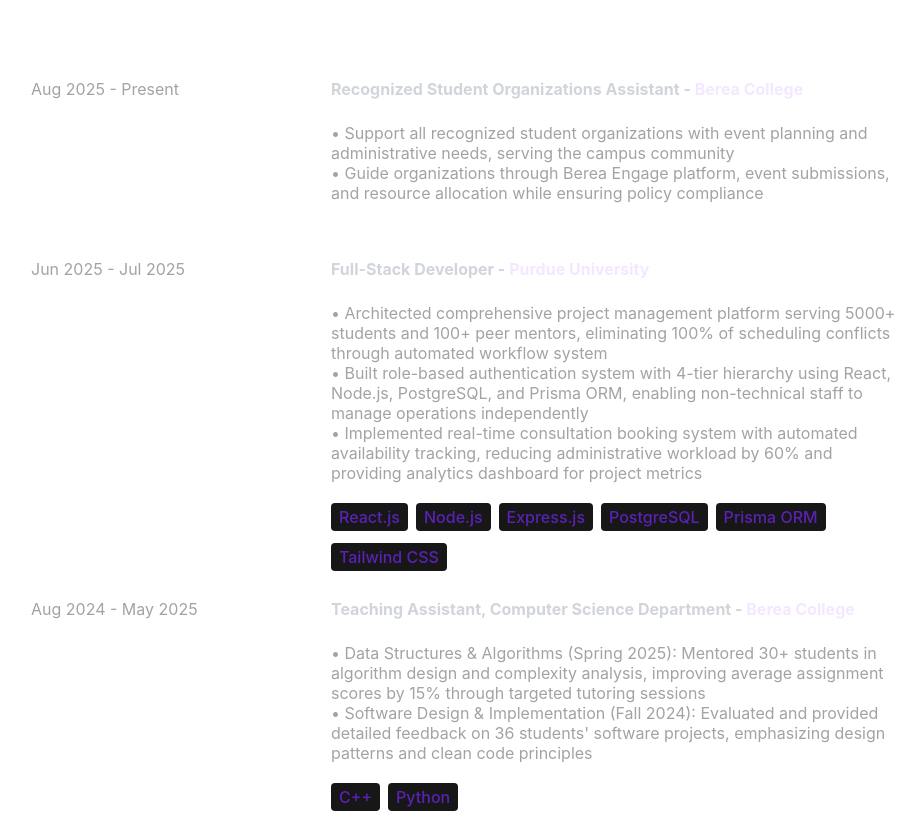
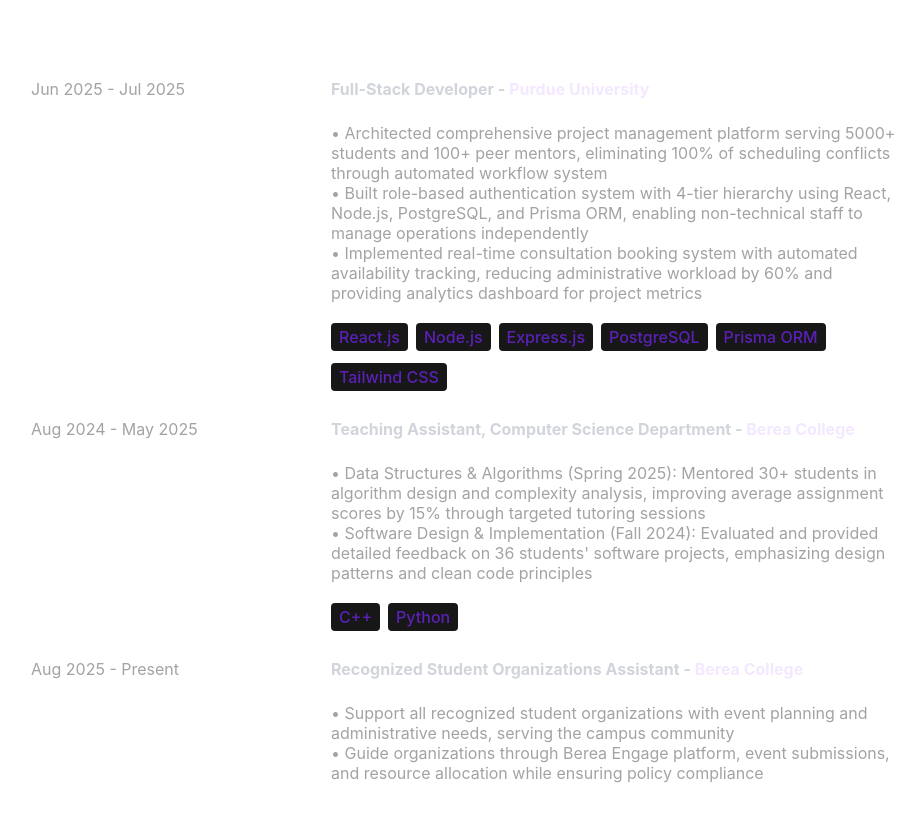
Before and after one commit to nberdi/Portfolio-Website, a React (Vite) app: page / in a window 1280 px wide. Shown: the part 1460-2273 px from the top of the page, without its empty margins (171-1093 px from the left). Built offline with nearby package versions, Linux system fonts and the light colour scheme.

Commit message:
changed the order

```diff
--- a/src/constants/index.ts
+++ b/src/constants/index.ts
@@ -43,14 +43,6 @@
 
 export const EXPERIENCES = [
   {
-    year: "Aug 2025 - Present",
-    role: "Recognized Student Organizations Assistant",
-    company: "Berea College",
-    description1: `• Support all recognized student organizations with event planning and administrative needs, serving the campus community`,
-    description2: `• Guide organizations through Berea Engage platform, event submissions, and resource allocation while ensuring policy compliance`,
-    technologies: [],
-  },
-  {
     year: "Jun 2025 - Jul 2025",
     role: "Full-Stack Developer",
     company: "Purdue University",
@@ -73,6 +65,14 @@
     description1: `• Data Structures & Algorithms (Spring 2025): Mentored 30+ students in algorithm design and complexity analysis, improving average assignment scores by 15% through targeted tutoring sessions`,
     description2: `• Software Design & Implementation (Fall 2024): Evaluated and provided detailed feedback on 36 students' software projects, emphasizing design patterns and clean code principles`,
     technologies: ["C++", "Python"],
+  },
+  {
+    year: "Aug 2025 - Present",
+    role: "Recognized Student Organizations Assistant",
+    company: "Berea College",
+    description1: `• Support all recognized student organizations with event planning and administrative needs, serving the campus community`,
+    description2: `• Guide organizations through Berea Engage platform, event submissions, and resource allocation while ensuring policy compliance`,
+    technologies: [],
   },
 ];
 
```
